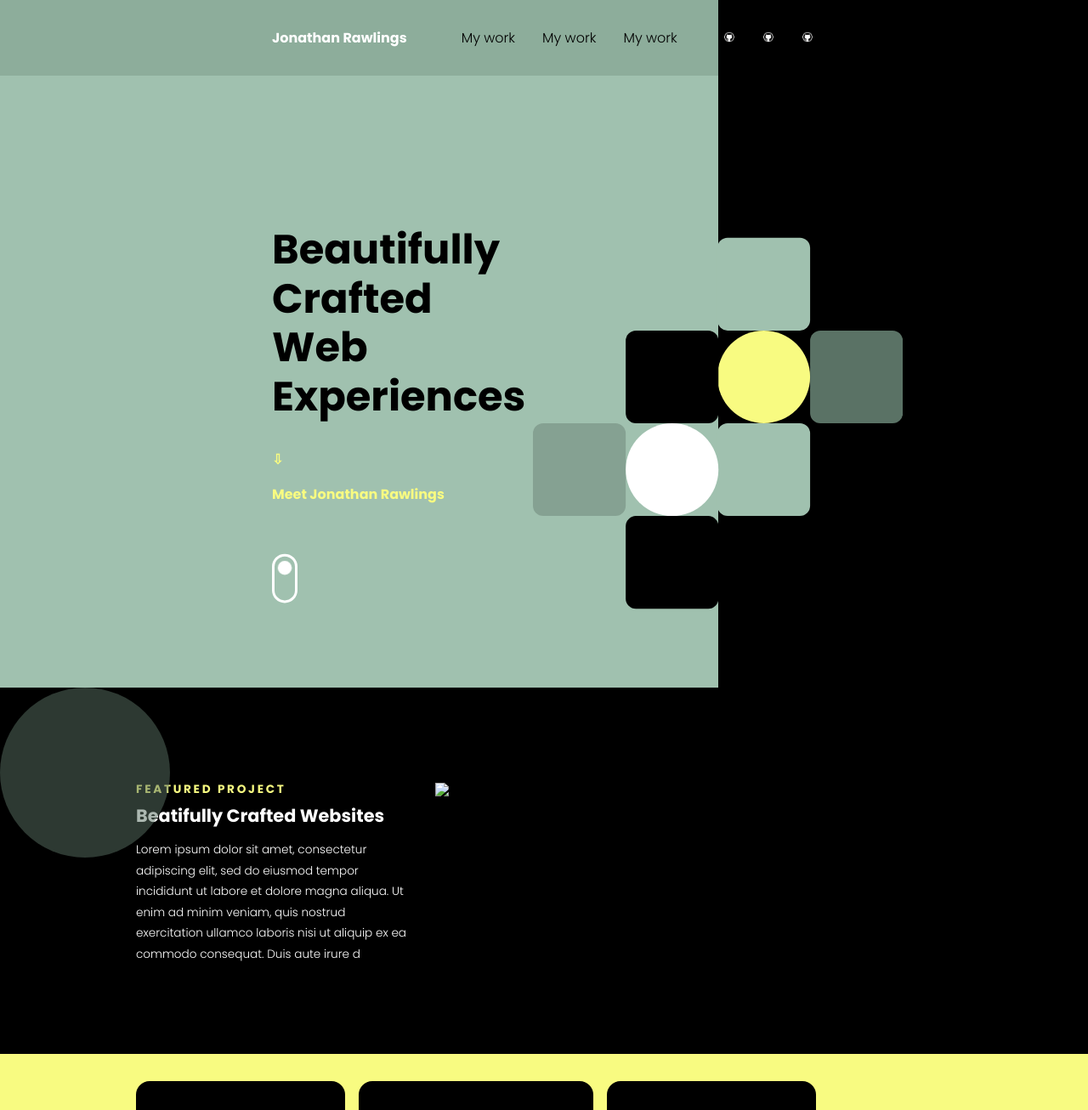
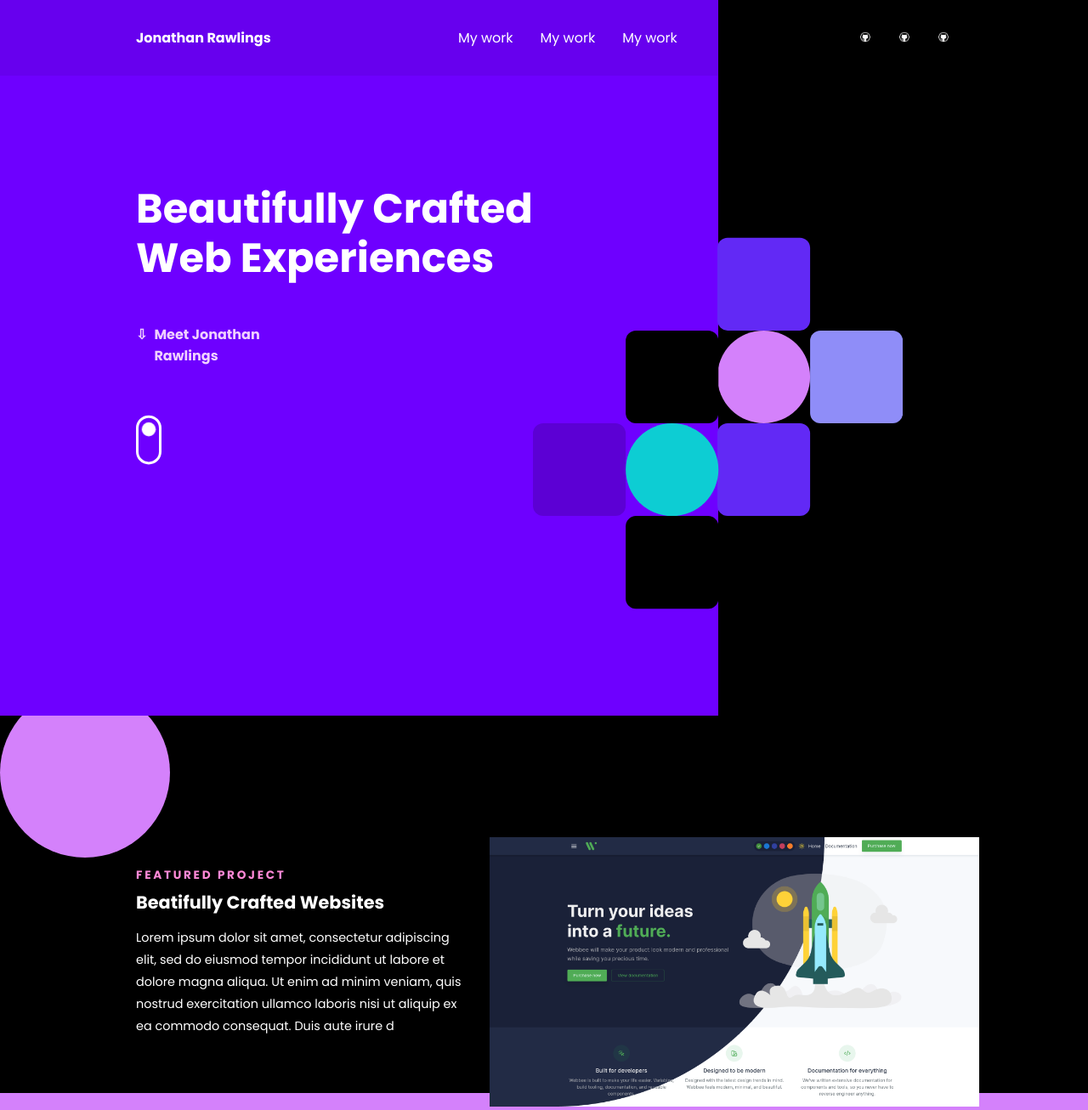
Before and after one commit to jonathanrawlingsgit/Portfolio, a plain HTML site: page index.html in a window 1280 px wide. Shown: the top 1306 px of the page at 85% size. Drawn offline with nearby package versions, Linux system fonts and the light colour scheme; a script that the page names is missing.

Commit message:
basics done

```diff
--- a/dist/css/main.css
+++ b/dist/css/main.css
@@ -1,4 +1,4 @@
-@import url("https://fonts.googleapis.com/css2?family=Poppins:ital,wght@0,300;0,700;1,400&display=swap");
+@import url("https://fonts.googleapis.com/css2?family=Poppins:wght@300;400;700&display=swap");
 body {
   background: black;
   height: 100vh;
@@ -21,11 +21,11 @@ img {
 }
 
 .nav-container {
-  background: #8DAD9B;
+  background: #4744CC;
 }
 
 .nav-container a {
-  color: black;
+  color: white;
 }
 
 header {
@@ -39,7 +39,7 @@ header {
 }
 
 header .logo {
-  color: #ffff;
+  color: #FFFFFF;
   font-weight: bold;
 }
 
@@ -59,8 +59,8 @@ header ul a {
 }
 
 .hero {
-  background: #A0C1AF;
-  color: black;
+  background: #504DDE;
+  color: white;
   display: -ms-grid;
   display: grid;
   text-align: center;
@@ -68,10 +68,13 @@ header ul a {
 }
 
 .meet {
-  color: #F8FB81;
+  display: -webkit-box;
+  display: -ms-flexbox;
+  display: flex;
   margin: 0 auto;
-  width: 250px;
+  width: 200px;
   font-weight: bold;
+  color: #F0D0FF;
 }
 
 .meet span {
@@ -91,7 +94,6 @@ section {
 
 .featured {
   position: relative;
-  background: black;
 }
 
 .featured::before {
@@ -100,16 +102,16 @@ section {
   width: 200px;
   height: 200px;
   border-radius: 50%;
-  background: #5A7265;
+  background: #D481FB;
   top: 0;
   left: 0;
-  opacity: 50%;
+  z-index: -1;
 }
 
 .subtitle {
   text-transform: uppercase;
   font-weight: bold;
-  color: #F8FB81;
+  color: #FF89D7;
   letter-spacing: .2em;
   font-size: .85em;
 }
@@ -123,18 +125,19 @@ section {
 }
 
 .featured-desc {
-  color: white;
+  color: #FFFFFF;
   margin-bottom: 3em;
-  font-size: .85em;
+  font-size: .9em;
   line-height: 1.8em;
   font-weight: 500;
 }
 
 .skills {
-  background: #F8FB81;
+  background: #D481FB;
 }
 
 .skills-container ul li {
+  color: white;
   background: black;
   padding: 2em;
   border-radius: 1em;
@@ -229,7 +232,7 @@ section {
     background: unset;
   }
   .nav-container header {
-    background: #8DAD9B;
+    background: #6700EE;
   }
   header {
     padding: 2em 2em 2em 4em;
@@ -241,7 +244,6 @@ section {
     padding: 4em;
   }
   .social-header {
-    background: black;
     display: block;
   }
   .social-header ul {
@@ -266,7 +268,7 @@ section {
     padding: 0;
   }
   .hero .content {
-    background: #A0C1AF;
+    background: #6E00FF;
     padding: 6em 8em 6em 4em;
     text-align: left;
   }
@@ -287,23 +289,20 @@ section {
     float: right;
     max-width: 500px;
   }
-  .hero .content {
-    padding: 6em 8em 6em 10em;
-  }
 }
 
 @media only screen and (min-width: 1250px) {
   header {
-    padding: 2em 2em 2em 20em;
+    padding: 2em 2em 2em 10em;
   }
   .social-header {
-    padding: 2em 20em 2em 0;
+    padding: 2em 10em 2em 0;
   }
   section {
-    padding: 6em 20em 4em 10em;
+    padding: 10em 10em 4em 10em;
   }
   .hero .content {
-    padding: 9em 20em 6em 20em;
+    padding: 6em 8em 6em 10em;
   }
 }
 
--- a/dist/css/main.scss
+++ b/dist/css/main.scss
@@ -1,4 +1,4 @@
-@import url('https://fonts.googleapis.com/css2?family=Poppins:ital,wght@0,300;0,700;1,400&display=swap');
+@import url('https://fonts.googleapis.com/css2?family=Poppins:wght@300;400;700&display=swap');
 
 body {
     background: black;
@@ -18,10 +18,10 @@ a {
 img {width: 100%;}
 
 .nav-container {
-    background: #8DAD9B;
+    background: #4744CC;
 
     a {
-        color: black;
+        color: white;
     }
 }
 
@@ -31,7 +31,7 @@ header {
     padding: 2em;
 
     .logo {
-        color: #ffff;
+        color: #FFFFFF;
         font-weight: bold;
     }
 
@@ -43,24 +43,26 @@ header {
             padding: 0 1em;
         }
     }
+
 }
-
 .social-header, .hero-design {
     display: none;
 }
 
 .hero {
-    background: #A0C1AF;
-    color: black;
+    background: #504DDE;
+    color: white;
     display: grid;
     text-align: center;
     padding: 4em;
 }
+
 .meet {
-    color: #F8FB81;
+    display: flex;
     margin: 0 auto;
-    width: 250px;
+    width: 200px;
     font-weight: bold;
+    color: #F0D0FF;
 
     span {
         margin-top: 1em;
@@ -80,7 +82,6 @@ section {
 
 .featured {
     position: relative;
-    background: black;
 }
 .featured::before {
     content: "";
@@ -88,16 +89,16 @@ section {
     width: 200px;
     height: 200px;
     border-radius: 50%;
-    background: #5A7265;
+    background: #D481FB;
     top: 0;
     left: 0;
-    opacity: 50%;
+    z-index: -1;
 }
 
 .subtitle {
     text-transform: uppercase;
     font-weight: bold;
-    color: #F8FB81;
+    color:  #FF89D7;
     letter-spacing: .2em;
     font-size: .85em;
 }
@@ -111,19 +112,19 @@ section {
 }
 
 .featured-desc {
-    color: white;
+    color: #FFFFFF;
     margin-bottom: 3em;
-    font-size: .85em;
+    font-size: .9em;
     line-height: 1.8em;
     font-weight: 500;
 }
 
 .skills {
-    background: #F8FB81;
+    background: #D481FB;
+}
 
-}
 .skills-container ul li {
-
+    color: white;
     background: black;
     padding: 2em;
     border-radius: 1em;
@@ -152,7 +153,6 @@ section {
     .featured-desc {
         margin-bottom: 2em;
     }
-
 }
 
 .portfolio {
@@ -195,26 +195,28 @@ section {
         grid-template-columns: repeat(3, auto);
         grid-gap: 1em;
     }
+
     .portfolio {
         padding-top: 7em;
-
     }
     .portfolio-container img {
         margin-left: 2em;
     }
+
 }
 
 @media only screen and (min-width: 1050px) {
     .hero {
         height: 90vh;
     }
+
     .nav-container {
         display: grid;
         grid-template-columns: 66% auto;
         background: unset;
 
         header {
-            background: #8DAD9B;
+            background:  #6700EE;
         }
     }
     header {
@@ -228,7 +230,6 @@ section {
     }
 
     .social-header {
-        background: black;
         display: block;
 
         ul {
@@ -241,7 +242,6 @@ section {
                 width: 20px;
             }
         }
-
     }
 
     .hero {
@@ -251,7 +251,7 @@ section {
         padding: 0;
 
         .content {
-            background: #A0C1AF;
+            background: #6E00FF;
             padding: 6em 8em 6em 4em;
             text-align: left;
 
@@ -261,7 +261,6 @@ section {
             }
         }
     }
-
     .meet {
         margin: unset;
     }
@@ -276,28 +275,24 @@ section {
         float: right;
         max-width: 500px;
     }
+}
+
+@media only screen and (min-width: 1250px) {
+    header {
+        padding: 2em 2em 2em 10em;
+    }
+    .social-header {
+        padding: 2em 10em 2em 0;
+    }
+    section {
+        padding: 10em 10em 4em 10em;
+    }
 
     .hero .content {
         padding: 6em 8em 6em 10em;
     }
 }
 
-@media only screen and (min-width: 1250px) {
-    header {
-        padding: 2em 2em 2em 20em;
-    }
-    .social-header {
-        padding: 2em 20em 2em 0;
-    }
-    section {
-        padding: 6em 20em 4em 10em;
-    }
-
-    .hero .content {
-        padding: 9em 20em 6em 20em ;
-    }
-
-}
 @media only screen and (min-width: 1550px) {
     header {
         padding: 2em 2em 2em 20em;
--- a/index.html
+++ b/index.html
@@ -48,12 +48,12 @@
         </div>
         <svg xmlns="http://www.w3.org/2000/svg" class="hero-design" width="686" height="688" viewBox="0 0 686 688">
             <g id="blockdesign" transform="translate(-935 -289)">
-              <rect class="square-anim" data-name="Rectangle 2" width="172" height="172" rx="19" transform="translate(1277 289)" fill="#A0C1AF"/>
-              <rect class="square-anim" data-name="Rectangle 10" width="172" height="172" rx="86" transform="translate(1277 461)" fill="#F8FB81"/>
-              <rect class="square-anim" data-name="Rectangle 8" width="172" height="172" rx="19" transform="translate(1449 461)" fill="#5A7265"/>
-              <rect class="square-anim" data-name="Rectangle 5" width="172" height="172" rx="19" transform="translate(1277 633)" fill="#A0C1AF"/>
+              <rect class="square-anim" data-name="Rectangle 2" width="172" height="172" rx="19" transform="translate(1277 289)" fill="#6229F5"/>
+              <rect class="square-anim" data-name="Rectangle 10" width="172" height="172" rx="86" transform="translate(1277 461)" fill="#D481FB"/>
+              <rect class="square-anim" data-name="Rectangle 8" width="172" height="172" rx="19" transform="translate(1449 461)" fill="#8F8DF8"/>
+              <rect class="square-anim" data-name="Rectangle 5" width="172" height="172" rx="19" transform="translate(1277 633)" fill="#6229F5"/>
               <rect class="square-anim" data-name="Rectangle 3" width="172" height="172" rx="19" transform="translate(1107 461)" fill="#000000"/>
-              <rect class="square-anim" data-name="Rectangle 9" width="172" height="172" rx="86" transform="translate(1107 633)" fill="#FFFFFF"/>
+              <rect class="square-anim" data-name="Rectangle 9" width="172" height="172" rx="86" transform="translate(1107 633)" fill="#0DCDD3"/>
               <rect class="square-anim" data-name="Rectangle 7" width="172" height="172" rx="19" transform="translate(935 633)" fill="#000000" opacity="0.17"/>
               <rect class="square-anim" data-name="Rectangle 4" width="172" height="172" rx="19" transform="translate(1107 805)" fill="#000000"/>
             </g>
@@ -138,6 +138,11 @@
             <a href="#"><img src="images/project1.png"></a>
         </div>
     </section>
+    <script src="https://cdnjs.cloudflare.com/ajax/libs/gsap/3.5.1/gsap.min.js" integrity="sha512-IQLehpLoVS4fNzl7IfH8Iowfm5+RiMGtHykgZJl9AWMgqx0AmJ6cRWcB+GaGVtIsnC4voMfm8f2vwtY+6oPjpQ==" crossorigin="anonymous"></script>
+    <script src="https://s3-us-west-2.amazonaws.com/s.cdpn.io/16327/ScrollTrigger.min.js"></script>
 
+    <script src="server.js">
+
+    </script>
 </body>
 </html>
--- /dev/null
+++ b/server.js
@@ -0,0 +1,48 @@
+gsap.registerPlugin(ScrollTrigger);
+        var tl = gsap.timeline();
+
+        tl.from('.content', {
+            y: '-30%',
+            opacity: 0,
+            duration: 2,
+            ease: Power4.easeOut
+        })
+        tl.from('.stagger1', {
+            opacity: 0,
+            y: -50,
+            stagger: .3,
+            ease: Power4.easeOut,
+            duration: 2
+        }, "-=1.5")
+        tl.from('.hero-design', {
+            opacity: 0, y: 50, ease: Power4.easeOut, duration: 1
+        }, "-=2")
+
+        gsap.from(".square-anim", {
+            stagger: .2,
+            scale: 0.1,
+            duration: 1,
+            ease: Back.easeOut.config(1.7)
+        })
+
+        gsap.from(".transition2", {
+            scrollTrigger: {
+                trigger: '.transition2',
+                start: "top bottom"
+            },
+            y: 50,
+            opacity: 0,
+            duration: 1.2,
+            stagger: .3
+        })
+
+        gsap.from(".transition3", {
+            scrollTrigger: {
+                trigger: ".transition3",
+                start: "top center"
+            },
+            y: 50,
+            opacity: 0,
+            duration: 1.2,
+            stagger: .6
+        });
```
Also changed, not shown: images/project1.png (renamed from images/project-1.png), 1 other file. Lines whose indentation alone changed are shown as unchanged.
